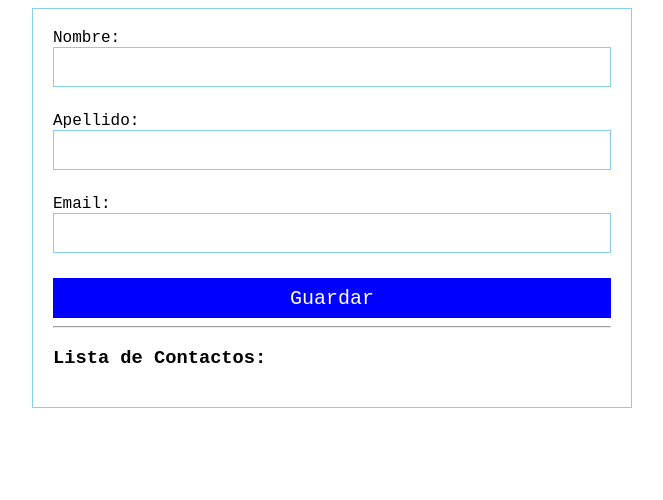
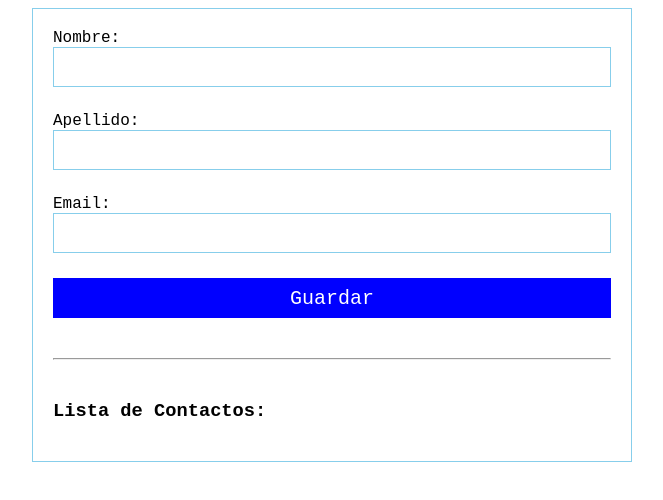
Before and after one commit to camelCaseJoel/contact-manager-web-API, a website: page client/index.html in a window 1280 px wide. Shown: the whole page, without its empty margins (308-971 px from the left). Drawn offline with Linux system fonts and the light colour scheme.

Commit message:
a bit of css

```diff
--- a/client/index.html
+++ b/client/index.html
@@ -24,6 +24,9 @@ div.form > button {
     width: 100%;
     height: 40px;
 
+}
+hr {
+    margin: 40px 0;
 }
 div.form > input {
     border: 1px solid skyblue;
```
Also changed, not shown: src/controller/Handler.ts (+16 -11 lines), build/controller/Handler.js.
